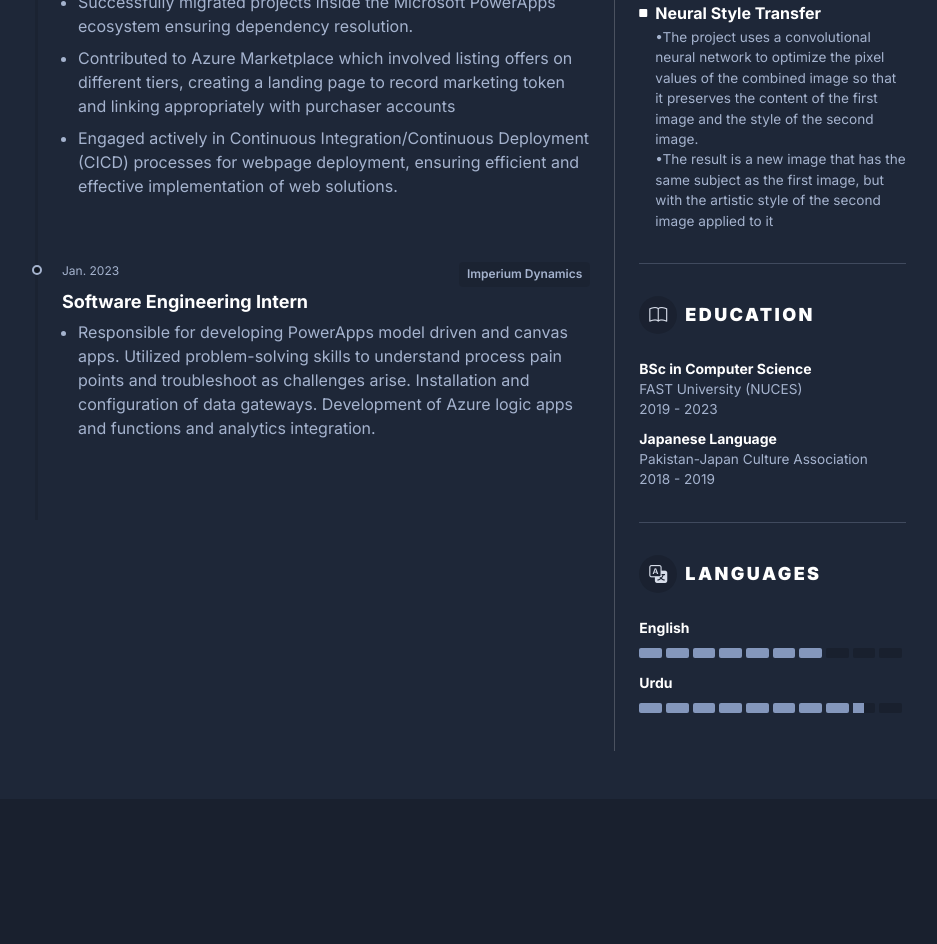
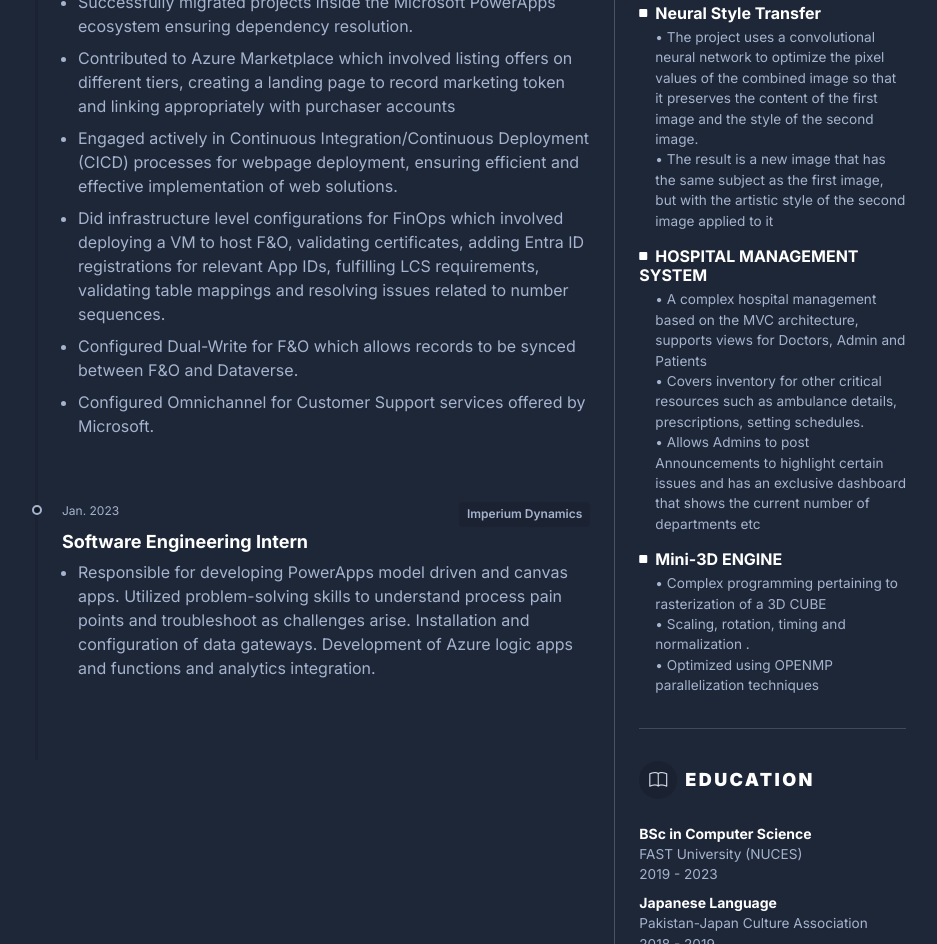
Before and after one commit to deijiokzen/Saud-Ahmed-Abbasi-Resume, a plain HTML site: page index.html in a window 1280 px wide. Shown: the part 1181-2125 px from the top of the page, without its empty margins (176-1113 px from the left). Before the commit the page ends 1980 px from the top, so only its background shows below. Drawn offline with nearby package versions, Linux system fonts and the light colour scheme.

Commit message:
Appended experience for AI Solutions Software Engineer

```diff
--- a/index.html
+++ b/index.html
@@ -107,7 +107,10 @@
 														<li>Successfully migrated projects inside the Microsoft PowerApps ecosystem ensuring dependency resolution.</li>
 														<li>Contributed to Azure Marketplace which involved listing offers on different tiers, creating a landing page to record marketing token and linking appropriately with purchaser accounts  </li>
 													    <li>Engaged actively in Continuous Integration/Continuous Deployment (CICD) processes for webpage deployment, ensuring efficient and effective implementation of web solutions.  </li>
-
+														<li>Did infrastructure level configurations for FinOps which involved deploying a VM to host F&O, validating certificates, adding Entra ID registrations for relevant App IDs, fulfilling LCS requirements, validating table mappings and resolving issues related to number sequences.
+														<li>Configured Dual-Write for F&O which allows records to be synced between F&O and Dataverse.</li>
+														<li>Configured Omnichannel for Customer Support services offered by Microsoft.</li>
+														</li>
 												    </ul>
 
 											    </div><!--//resume-timeline-item-desc-->
@@ -196,18 +199,36 @@
 										<div class="item">
 											<h4 class="item-heading"><i class="item-icon bi bi-square-fill me-2"></i><a href="https://www.youtube.com/watch?v=IfIurM6uX8s" target="_blank">Into The Mystic (FYP) </a></h4>
 											<div class="item-desc">
-												•Highly complex video game that has a reflection bullet system, a teleportation system, complex functionality such as perception based and non-Euclidean geometry based puzzles
+												• Highly complex video game that has a reflection bullet system, a teleportation system, complex functionality such as perception based and non-Euclidean geometry based puzzles
 											</div>
 										</div><!--//item-->
 										<div class="item">
 											<h4 class="item-heading"><i class="item-icon bi bi-square-fill me-2"></i><a href="https://github.com/DEIJIOKZEN/SAUDNEURALSTYLETRANSFER" target="_blank">Neural Style Transfer</a></h4>
 											<div class="item-desc">
-												•The project uses a convolutional neural network to optimize the pixel values of the combined image so that it preserves the content of the first image and the style of the second image.
-												<br>•The result is a new image that has the same subject as the first image, but with the artistic style of the second image applied to it
+												• The project uses a convolutional neural network to optimize the pixel values of the combined image so that it preserves the content of the first image and the style of the second image.
+												<br>• The result is a new image that has the same subject as the first image, but with the artistic style of the second image applied to it
 											</div>
 										</div><!--//item-->
+										<div class="item">
+											<h4 class="item-heading"><i class="item-icon bi bi-square-fill me-2"></i><a href="https://github.com/DEIJIOKZEN/SEMESTER-7-INFORMATION-PROCESSING-TECHNIQUES-PROJECT---HOSPITAL-MANAGEMENT-SYSTEM-ASP.NET-MVC" target="_blank">HOSPITAL MANAGEMENT SYSTEM</a></h4>
+											<div class="item-desc">
+												• A complex hospital management based on the MVC architecture, supports
+												views for Doctors, Admin and Patients
+												<br>• Covers inventory for other critical resources such as ambulance details,
+												prescriptions, setting schedules.
+												<br>• Allows Admins to post Announcements to highlight certain issues and has an
+												exclusive dashboard that shows the current number of departments etc
+											</div>
+										</div><!--//item-->
+										<div class="item">
+											<h4 class="item-heading"><i class="item-icon bi bi-square-fill me-2"></i><a href="https://github.com/DEIJIOKZEN/SEMESTER-5-PRIMITIVE-3D-ENGINE-PARALLELIZATION-CODE-AND-DECOMPOSITION" target="_blank">Mini-3D ENGINE</a></h4>
+											<div class="item-desc">
+												• Complex programming pertaining to rasterization of a 3D CUBE
+												<br>• Scaling, rotation, timing and normalization .
+												<br>• Optimized using OPENMP parallelization techniques
 
-
+											</div>
+										</div><!--//item-->
 									</section>
 
 									<hr>
```
